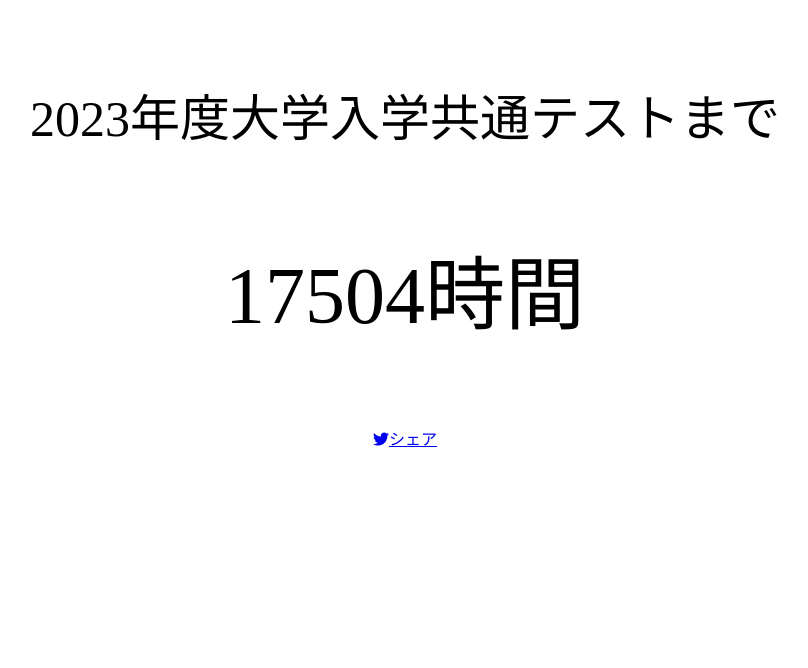
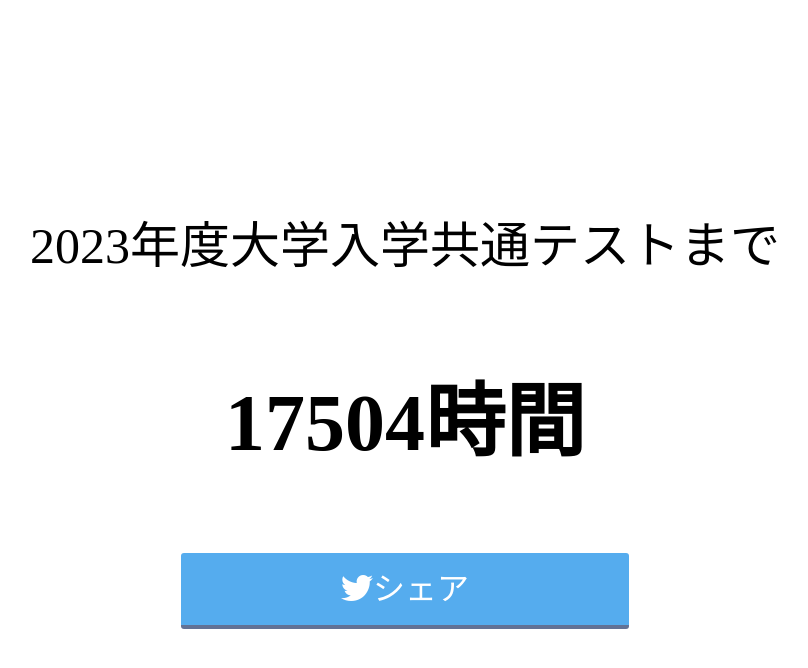
Before and after one commit to REN-0923/2023nendo-kyo-tu-, a plain HTML site: page index.html in a window 1280 px wide. Shown: the whole page, without its empty margins (235-1043 px from the left). Drawn offline with Linux system fonts and the light colour scheme.

Commit message:
Update kyotu.css

```diff
--- a/kyotu.css
+++ b/kyotu.css
@@ -1,35 +1,53 @@
+.wrappper{
+    position: relative;
+    height: 100%;
+    width: 100%;
+}
 .content{
-    background-image : url( );
+    position: absolute;
+	left: 50%;
+	top: 50%;
+	transform: translate(-50%,-50%);
+    width: 100%;
+    text-align: center;
 }
 
 .title{
-    text-align: center;
     font-size: 50px;
     font-family: source-han-serif-japanese, serif;
     font-weight: 500;
     font-style: normal;
-    padding-top: 20px;
+
 }
 
 .time{
-    text-align: center;
+
     font-size: 80px;
     font-family: source-han-serif-japanese, serif;
-    font-weight: 500;
+    font-weight: 800;
     font-style: normal;
+    vertical-align: middle;
+
 }
 
-.share{
-    text-align: center;
-}
 
-.footer{
-    position: fixed;
-    bottom: 0;
-    width: 100%;
-}
 
-.footer a{
-    color: #55acee;
-    font-weight: 600;
-}
+
+.share-button {
+    display: inline-block;
+    padding: 0.5em 1em;
+    text-decoration: none;
+    background: #55acee;/*ボタン色*/
+    color: #FFF;
+    border-bottom: solid 4px #627295;
+    border-radius: 3px;
+    width: 30%;
+    line-height: 40px;
+    font-size: xx-large
+  }
+  .share-button:active {
+    /*ボタンを押したとき*/
+    -webkit-transform: translateY(4px);
+    transform: translateY(4px);/*下に動く*/
+    border-bottom: none;/*線を消す*/
+  }
```
